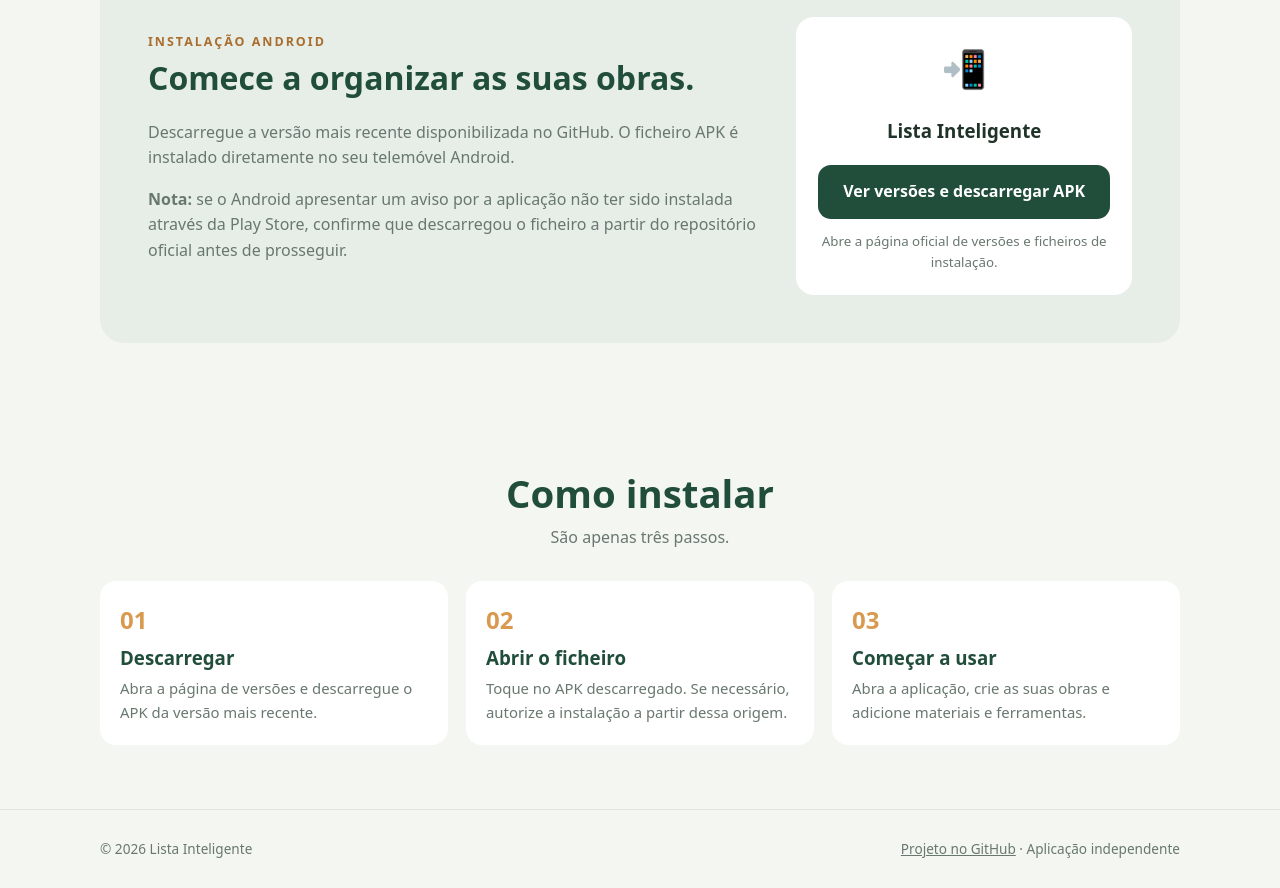
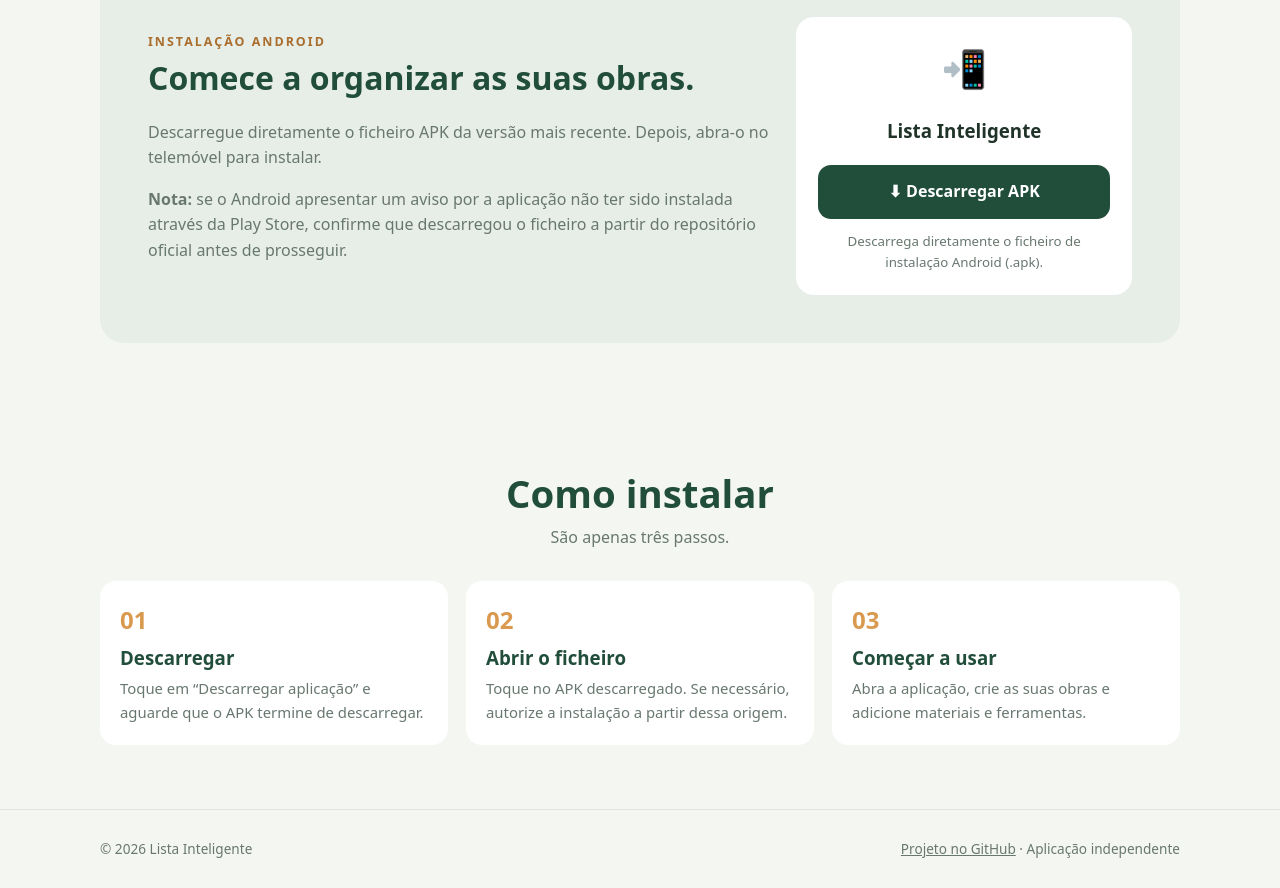
Before and after one commit to bombeiropt/Lista-Inteligente, a plain HTML site: page docs/index.html in a window 1280 px wide. Shown: the part 1520-2408 px from the top of the page. Drawn offline with Linux system fonts and the light colour scheme.

Commit message:
Corrige download direto do APK build 23

```diff
--- a/docs/index.html
+++ b/docs/index.html
@@ -27,7 +27,7 @@ footer{padding:28px 0;color:var(--muted);font-size:.85rem;border-top:1px solid #
   <div class="eyebrow">A sua obra, sempre organizada</div>
   <h1>Menos esquecimentos.<br>Mais controlo.</h1>
   <p>Organize materiais, ferramentas, compras e custos num só lugar. Agora pode gerir várias obras, cada uma com a sua própria lista.</p>
-  <div class="actions"><a class="btn btn-primary" href="https://github.com/bombeiropt/Lista-Inteligente/releases/download/apk-build-22/app-debug.apk">⬇ Descarregar para Android</a><a class="btn btn-ghost" href="#funcionalidades">Conhecer a aplicação</a></div>
+  <div class="actions"><a class="btn btn-primary" href="https://github.com/bombeiropt/Lista-Inteligente/releases/download/apk-build-23/app-debug.apk">⬇ Descarregar para Android</a><a class="btn btn-ghost" href="#funcionalidades">Conhecer a aplicação</a></div>
   <div class="hint">Aplicação Android · Download gratuito · Dados guardados no dispositivo</div>
  </div>
 </section>
@@ -44,14 +44,14 @@ footer{padding:28px 0;color:var(--muted);font-size:.85rem;border-top:1px solid #
 </section>
 <section id="descarregar">
  <div class="download">
-  <div><div class="eyebrow" style="color:#a96d2d">Instalação Android</div><h2>Comece a organizar as suas obras.</h2><p>Descarregue a versão mais recente disponibilizada no GitHub. O ficheiro APK é instalado diretamente no seu telemóvel Android.</p><p><strong>Nota:</strong> se o Android apresentar um aviso por a aplicação não ter sido instalada através da Play Store, confirme que descarregou o ficheiro a partir do repositório oficial antes de prosseguir.</p></div>
-  <div class="download-box"><div style="font-size:2.3rem">📲</div><h3>Lista Inteligente</h3><a class="btn" href="https://github.com/bombeiropt/Lista-Inteligente/releases/download/apk-build-22/app-debug.apk">Ver versões e descarregar APK</a><small>Abre a página oficial de versões e ficheiros de instalação.</small></div>
+  <div><div class="eyebrow" style="color:#a96d2d">Instalação Android</div><h2>Comece a organizar as suas obras.</h2><p>Descarregue diretamente o ficheiro APK da versão mais recente. Depois, abra-o no telemóvel para instalar.</p><p><strong>Nota:</strong> se o Android apresentar um aviso por a aplicação não ter sido instalada através da Play Store, confirme que descarregou o ficheiro a partir do repositório oficial antes de prosseguir.</p></div>
+  <div class="download-box"><div style="font-size:2.3rem">📲</div><h3>Lista Inteligente</h3><a class="btn" href="https://github.com/bombeiropt/Lista-Inteligente/releases/download/apk-build-23/app-debug.apk">⬇ Descarregar APK</a><small>Descarrega diretamente o ficheiro de instalação Android (.apk).</small></div>
  </div>
 </section>
 <section>
  <div class="section-head"><h2>Como instalar</h2><p>São apenas três passos.</p></div>
  <div class="steps">
-  <article class="step"><div class="num">01</div><h3>Descarregar</h3><p>Abra a página de versões e descarregue o APK da versão mais recente.</p></article>
+  <article class="step"><div class="num">01</div><h3>Descarregar</h3><p>Toque em “Descarregar aplicação” e aguarde que o APK termine de descarregar.</p></article>
   <article class="step"><div class="num">02</div><h3>Abrir o ficheiro</h3><p>Toque no APK descarregado. Se necessário, autorize a instalação a partir dessa origem.</p></article>
   <article class="step"><div class="num">03</div><h3>Começar a usar</h3><p>Abra a aplicação, crie as suas obras e adicione materiais e ferramentas.</p></article>
  </div>
```
